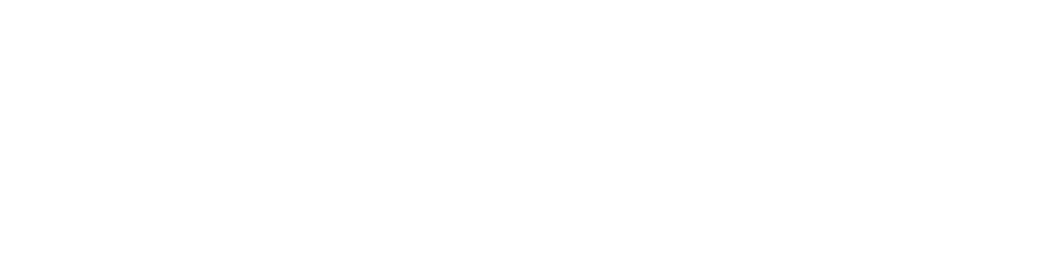
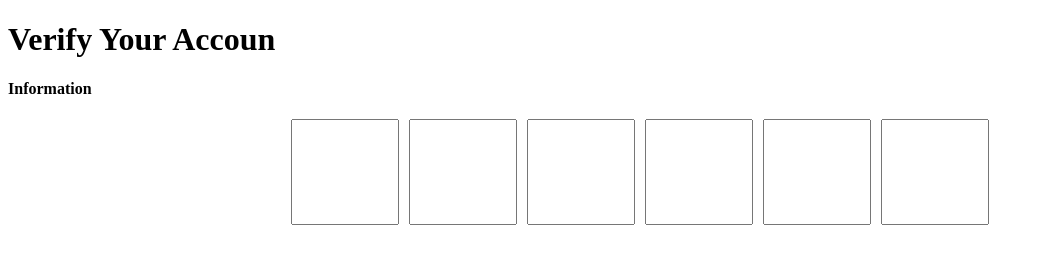
Before and after one commit to acciojob/OTP-aayan-bot, a website: page main.html in a window 1280 px wide. Shown: the whole page, without its empty margins (0-1044 px from the left). Drawn offline with Linux system fonts and the light colour scheme.

Commit message:
created a submission

```diff
--- a/main.html
+++ b/main.html
@@ -8,6 +8,38 @@
 
 <body>
 	<!-- the entire body must be written by student -->
+	<h1 id="verification_heading">Verify Your Accoun</h1>
+	<h4 id="verification_subtext">Information</h4>
+<div class="container">
+
+		<div class="code-container">
+		<input type="text" class="code">
+		</div>
+
+		<div class="code-container">
+		<input type="text" class="code">
+		</div>
+
+		<div class="code-container">
+		<input type="text" class="code">
+		</div>
+
+		<div class="code-container">
+		<input type="text" class="code">
+		</div>
+
+		<div class="code-container">
+		<input type="text" class="code">
+		</div>
+
+		<div class="code-container">
+		<input type="text" class="code">
+		</div>
+
+
+	</div>
+
+
     <script type="text/javascript" src="./script.js">
 </script>
 
--- a/script.js
+++ b/script.js
@@ -1 +1,15 @@
 //your JS code here. If required.
+let fields=document.querySelectorAll(".code");
+fields.forEach((field,index)=>{
+	field.addEventListener("input",()=>{
+		if(field.value.length===1 && index <fields.length-1){
+		fields[index+1].focus();
+	}
+	})
+	field.addEventListener("keydown",(e)=>{
+		if(e.key==="Backspace" && field.value.length===0 && index>0){
+			fields[index-1].focus();
+		}
+	})
+
+})
--- a/styles.css
+++ b/styles.css
@@ -1 +1,14 @@
 /*  your css code here. If applicable */
+.container{
+
+	display:flex;
+	flex-direction:row;
+	justify-content:center;
+	gap:10px;
+	margin_top:20px;
+}
+.code{
+	height:100px;
+	width:100px;
+
+}
```
